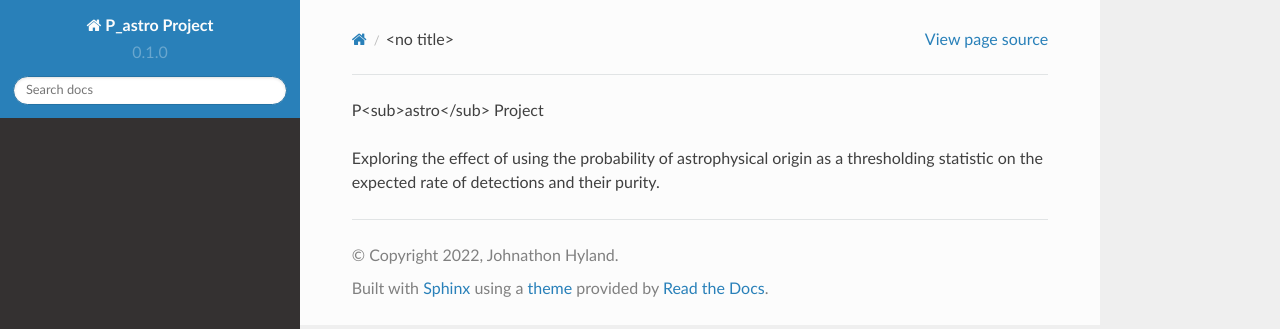
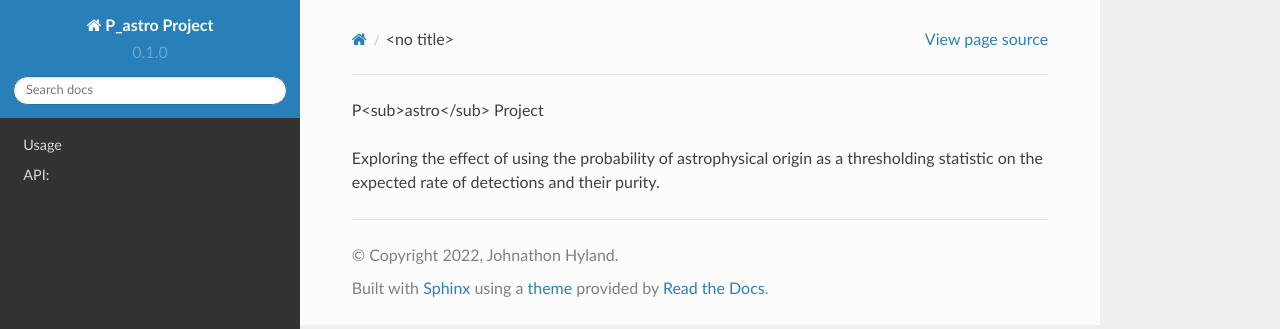
Before and after one commit to jhyland01/p_astro_project, a Sphinx documentation site: the page built from docs/README.rst, in a window 1280 px wide. Shown: the top 329 px of the page. Built offline with Sphinx 7.4.7 and the Read the Docs theme 2.0.0, drawn with Linux system fonts in a browser that asks for light colours.

Commit message:
usage into index

```diff
--- a/docs/index.rst
+++ b/docs/index.rst
@@ -5,6 +5,15 @@ Welcome to the documentation for the P_astro Project.
 
 .. automodule:: P_astro_project
     :members:
+
+Index:
+Contents
+--------
+
+.. toctree::
+
+   usage
+   API
 
 API:
 ----
--- a/docs/usage.rst
+++ b/docs/usage.rst
@@ -11,7 +11,7 @@ To install, clone the project and navigate to the root of the project directory
 
 .. code-block:: console
 
-   (.venv) $ pip3 install -e .
+   (.venv) $ pip3 install .
 
 Download data
 -------------
```
